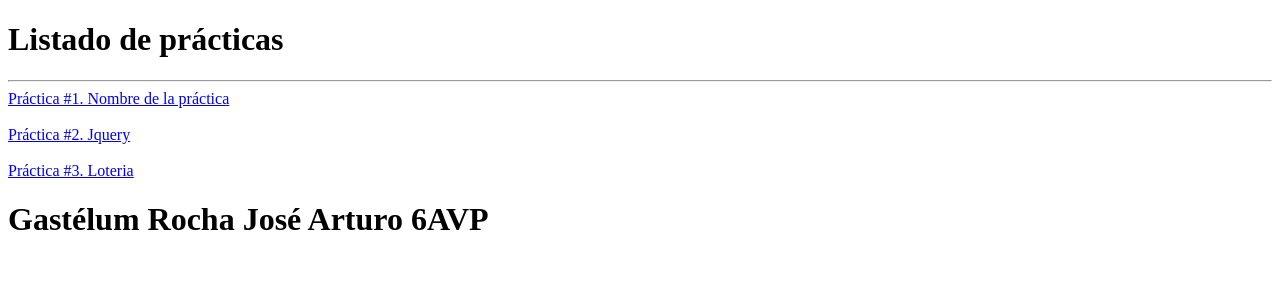
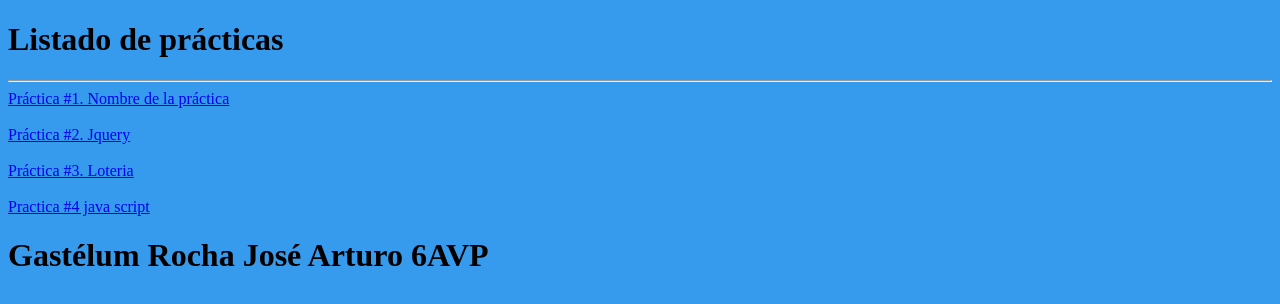
Before and after one commit to ArturoGasttelum/Parcial1, a plain HTML site: page index.html in a window 1280 px wide. Drawn offline with Linux system fonts and the light colour scheme.

Commit message:
Add files via upload

```diff
--- a/index.html
+++ b/index.html
@@ -5,7 +5,7 @@
 	<meta name="viewport" content="width=device-width, initial-scale=1.0">
 	<title>Indice de prácticas</title>
 </head>
-<body>
+<body style="background-color: #369AED">
 	<h1>Listado de prácticas</h1><hr>
 
 	<a href="/a/Practica01.html">Práctica #1. Nombre de la práctica</a>
@@ -13,6 +13,8 @@
 	<a href="practicajquery/Practica1jquery.html">Práctica #2. Jquery</a>
 	<br><br>
 	<a href="loteria/loteria.html">Práctica #3. Loteria</a>
+	<br><br>
+	<a href="practicajavascript.html">Practica #4 java script</a>
 	<h1>Gastélum Rocha José Arturo 6AVP</h1>
 </body>
 </html>
```
